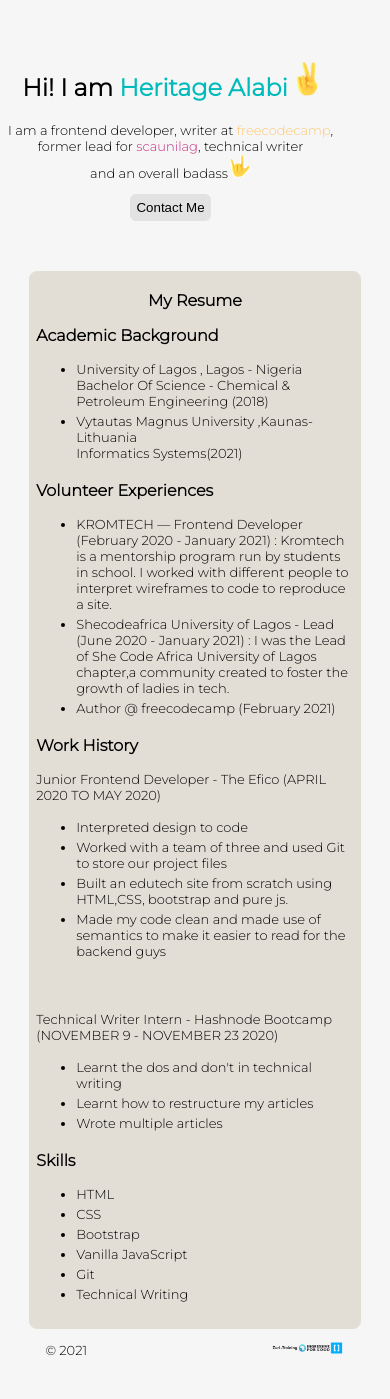
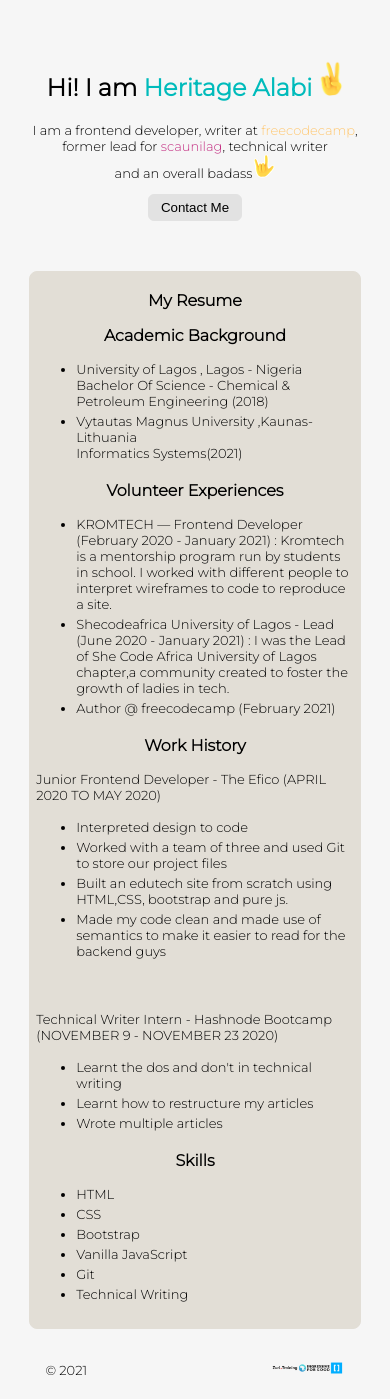
Before and after one commit to HERITAGEALABI/resumewebformat, a plain HTML site: page index.html in a window 390 px wide. Drawn offline with Linux system fonts and the light colour scheme.

Commit message:
updated style again

```diff
--- a/style.css
+++ b/style.css
@@ -75,6 +75,7 @@
     font-size: 1.3vw;
 }
 footer{
+    margin-top:20px;
     display: flex;
     justify-content: space-between;
     align-items: center;
@@ -107,6 +108,51 @@
 }
     .content{
         text-align: center;
+        width: 100%;
+    }
+.main-image img{
+    display: none;
+}
+.section-two{
+    width: 85vw;
+    /* margin-left:auto;
+    margin-right: auto; */
+    padding: 6px;
+
+}
+.section-two h2,h3{
+    text-align: center;
+}
+.section-two  h2,h3{
+
+    font-size: 16px;
+}
+.section-two article li, p{
+    font-size: 13px;
+}
+footer{
+    margin-top:20px;
+    display: flex;
+    justify-content: space-between;
+    align-items: center;
+  width: 80%;
+}
+.footer-image img{
+   max-width: 100%;
+width: 75px;
+}
+}
+@media screen and (max-width: 768px) {
+    main{
+      width: 100%;
+    }
+    .content h1 img{
+        max-width: 100%;
+        width: 25px;
+    }
+    .content{
+        text-align: center;
+        width: 100%;
     }
 .main-image img{
     display: none;
@@ -129,48 +175,7 @@
     font-size: 13px;
 }
 footer{
-    display: flex;
-    justify-content: space-between;
-    align-items: center;
-  width: 80%;
-}
-.footer-image img{
-   max-width: 100%;
-width: 75px;
-}
-}
-@media screen and (max-width: 768px) {
-    main{
-      width: 100%;
-    }
-    .content h1 img{
-        max-width: 100%;
-        width: 25px;
-    }
-    .content{
-        text-align: center;
-    }
-.main-image img{
-    display: none;
-}
-.section-two{
-    width: 85vw;
-    /* margin-left:auto;
-    margin-right: auto; */
-    padding: 6px;
-
-}
-.section-two h2{
-    text-align: center;
-}
-.section-two  h2,h3{
-
-    font-size: 16px;
-}
-.section-two article li, p{
-    font-size: 13px;
-}
-footer{
+    margin-top:20px;
     display: flex;
     justify-content: space-between;
     align-items: center;
@@ -191,6 +196,7 @@
         }
         .content{
             text-align: center;
+            width: 100%;
         }
     .main-image img{
         display: none;
@@ -202,7 +208,7 @@
         padding: 6px;
 
     }
-    .section-two h2{
+    .section-two h2,h3{
         text-align: center;
     }
     .section-two  h2,h3{
@@ -213,6 +219,7 @@
         font-size: 13px;
     }
     footer{
+        margin-top:20px;
         display: flex;
         justify-content: space-between;
         align-items: center;
```
